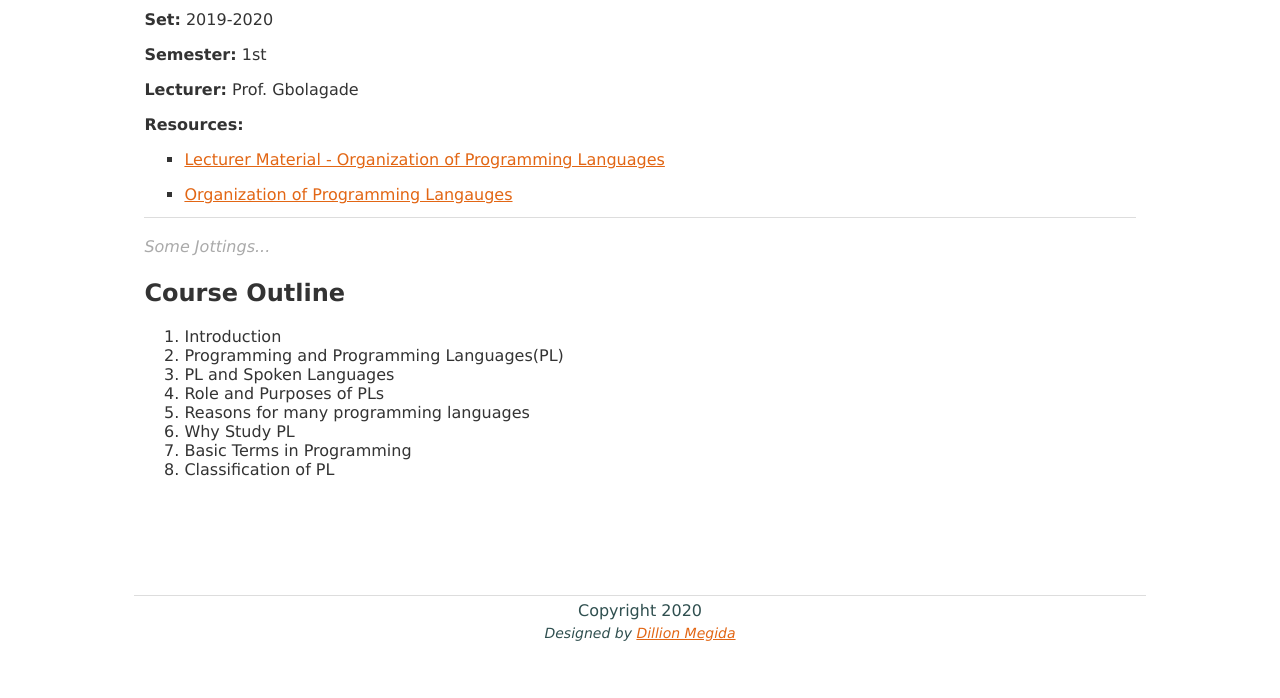
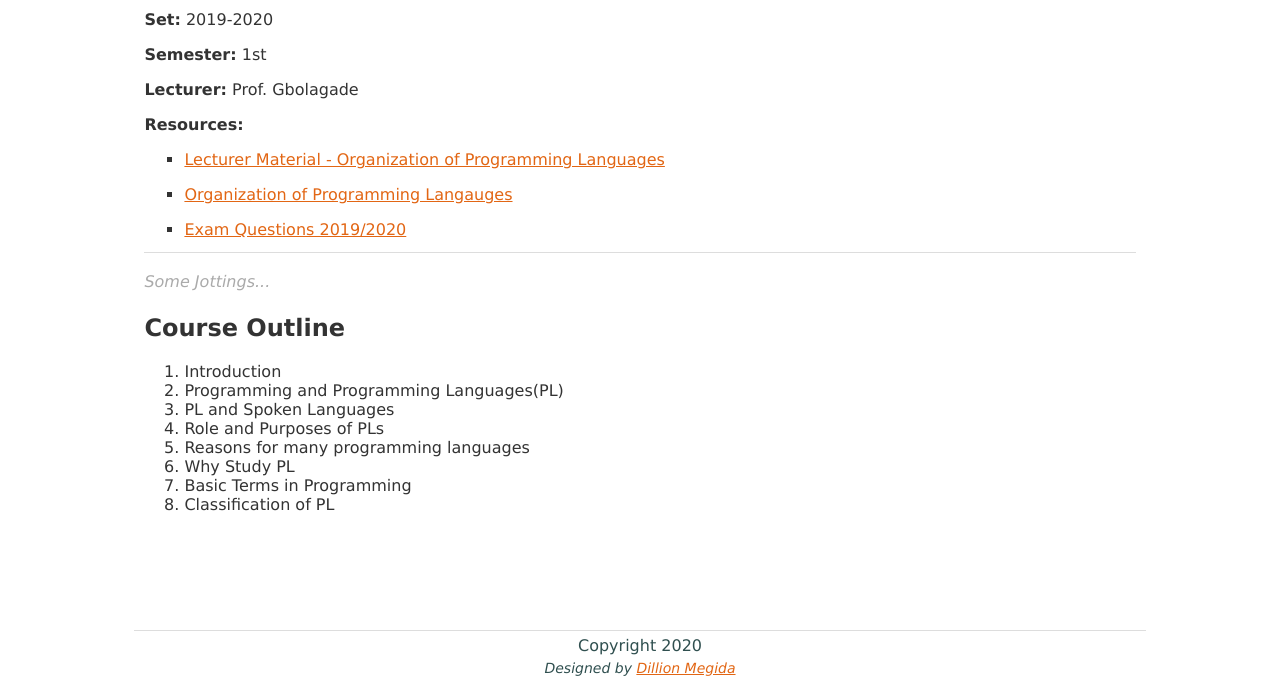
Before and after one commit to dillionmegida/kwasu-notes, a Gatsby site: page /computer-science/400/2019-2020/1/csc-401 in a window 1280 px wide. Shown: the part 195-893 px from the top of the page. Before the commit the page ends 858 px from the top, so only its background shows below. Built offline with nearby package versions, Linux system fonts and the light colour scheme; Gatsby itself is replaced by a stand-in of ours.

Commit message:
Add Examination Questions

```diff
--- a/src/pages/computer-science/400/2019-2020/1/csc-401.md
+++ b/src/pages/computer-science/400/2019-2020/1/csc-401.md
@@ -14,6 +14,10 @@ resources: [
     {
         name: "Organization of Programming Langauges",
         link: "https://drive.google.com/open?id=1Aep1EJCbYvjuyJXpeQ-au6tG8tYJui21"
+    },
+    {
+        name: "Exam Questions 2019/2020",
+        link: ""
     }
 ]
 ---
--- a/src/pages/computer-science/400/2019-2020/1/csc-403.md
+++ b/src/pages/computer-science/400/2019-2020/1/csc-403.md
@@ -10,6 +10,10 @@ resources: [
     {
         name: "2010SW_Eng_and_Testing_An_Intro_CS",
         link: "https://drive.google.com/file/d/19PsCIUZxFe6l1iTtksexA4uiXE9SxPhG/view?usp=drivesdk"
+    },
+    {
+        name: "Exam Questions 2019/2020",
+        link: ""
     }
 ]
 ---
--- a/src/pages/computer-science/400/2019-2020/1/csc-405.md
+++ b/src/pages/computer-science/400/2019-2020/1/csc-405.md
@@ -34,6 +34,10 @@ resources: [
     {
         name: "Circle Generation Algorithm Notes",
         link: "https://drive.google.com/file/d/1LGZR-H85sHh9hv135LG7l0M4TLDBFnlM/view?usp=drivesdk"
+    },
+    {
+        name: "Exam Questions 2019/2020",
+        link: ""
     }
 ]
 ---
--- a/src/pages/computer-science/400/2019-2020/1/csc-407.md
+++ b/src/pages/computer-science/400/2019-2020/1/csc-407.md
@@ -10,6 +10,10 @@ resources: [
     {
         name: "Fundamentals of Database Systems 7th Ed",
         link: 'https://drive.google.com/open?id=160oM2ecgmfBXqht4wGytOOV_pMcML_x1'
+    },
+    {
+        name: "Exam Questions 2019/2020",
+        link: ""
     }
 ]
 ---
--- a/src/pages/computer-science/400/2019-2020/1/csc-409.md
+++ b/src/pages/computer-science/400/2019-2020/1/csc-409.md
@@ -30,6 +30,10 @@ resources: [
     {
         name: "Natural Language Processing Tutorial (Video)",
         link: "https://drive.google.com/file/d/1IQZAbZJRQ1HhNipBCA7dULe8R3ICfJHP/view?usp=drivesdk"
+    },
+    {
+        name: "Exam Questions 2019/2020",
+        link: ""
     }
 ]
 ---
```
